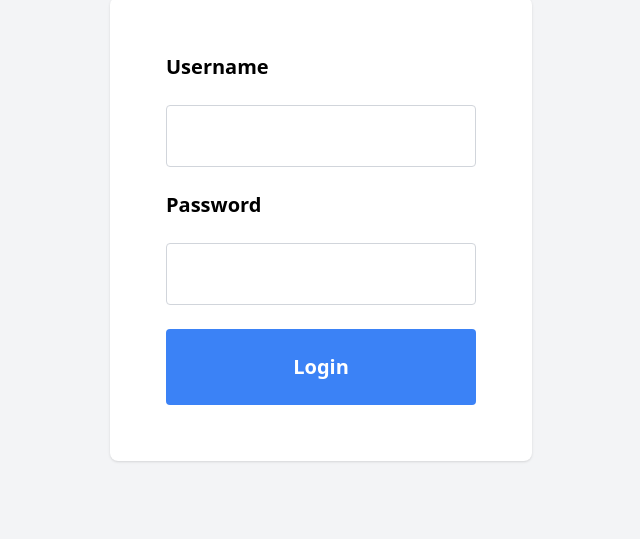
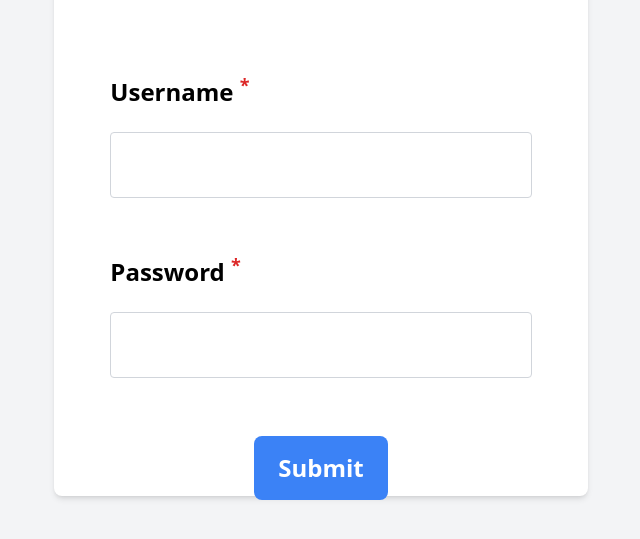
Before and after one commit to abbas-13/first-react-project, a React (Create React App) app: page /Login in a window 1280 px wide. Before the commit this address led to /. Shown: the part 171-710 px from the top of the page, without its empty margins (319-959 px from the left). Built offline with nearby package versions, Linux system fonts and the light colour scheme.

Commit message:
Add Google OAuth functionality

```diff
--- /dev/null
+++ b/config.js
@@ -0,0 +1,4 @@
+const googleClientID =
+  "377003269114-raho8ts27hos04h6vgf5lm18kpvb679f.apps.googleusercontent.com";
+
+const googleClientSecret = "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";
--- a/package.json
+++ b/package.json
@@ -3,6 +3,7 @@
   "version": "0.1.0",
   "private": true,
   "dependencies": {
+    "@react-oauth/google": "^0.11.1",
     "@testing-library/jest-dom": "^5.16.5",
     "@testing-library/react": "^13.4.0",
     "@testing-library/user-event": "^13.5.0",
@@ -11,6 +12,7 @@
     "prop-types": "^15.8.1",
     "react": "^18.2.0",
     "react-dom": "^18.2.0",
+    "react-hook-form": "^7.45.1",
     "react-router-dom": "^6.10.0",
     "react-scripts": "5.0.1",
     "web-vitals": "^2.1.4"
--- a/src/App.js
+++ b/src/App.js
@@ -1,4 +1,5 @@
 import { Routes, Route } from "react-router-dom";
+import { GoogleOAuthProvider } from "@react-oauth/google";
 
 import HomePage from "./pages/HomePage";
 import ContactUsPage from "./pages/ContactUsPage";
@@ -11,11 +12,12 @@ import { LoginPage } from "./pages/LoginPage";
 import { Auth } from "./components/Auth";
 
 export const App = () => (
+  <GoogleOAuthProvider clientId="377003269114-raho8ts27hos04h6vgf5lm18kpvb679f.apps.googleusercontent.com">
     <Auth>
       <Routes>
-      <Route path="/" exact element={<LoginPage />} />
+        <Route path="/Login" exact element={<LoginPage />} />
         <Route
-        path="/Homepage"
+          path="/"
           exact
           element={
             <AppShell>
@@ -24,7 +26,7 @@ export const App = () => (
           }
         />
         <Route
-        path="ContactUs"
+          path="/ContactUs"
           element={
             <AppShell>
               <ContactUsPage />
@@ -32,7 +34,7 @@ export const App = () => (
           }
         />
         <Route
-        path="AboutUs"
+          path="/AboutUs"
           element={
             <AppShell>
               <AboutUsPage />
@@ -65,4 +67,5 @@ export const App = () => (
         />
       </Routes>
     </Auth>
+  </GoogleOAuthProvider>
 );
--- a/src/components/Auth.js
+++ b/src/components/Auth.js
@@ -29,13 +29,16 @@ export const Auth = ({ children }) => {
       const usersData = await response.json();
 
       setUser(usersData);
-      localStorage.setItem("authToken", usersData.token);
-      setToken(jwtDecode(usersData.token));
-      setLoading(false);
 
-      navigate("/Homepage");
+      if (usersData.token) {
+        localStorage.setItem("authToken", usersData.token);
+        setToken(jwtDecode(usersData.token));
+        setLoading(false);
+      }
+
+      return usersData.message;
     } catch (err) {
-      console.log(err.message);
+      // console.log(err);
     }
   };
 
@@ -47,11 +50,10 @@ export const Auth = ({ children }) => {
     if (!authToken) {
       return false;
     }
-
     const currentDate = new Date();
     const tokenExp = new Date(authToken.exp * 1000);
 
-    return tokenExp > currentDate;
+    return { isValid: tokenExp > currentDate, authToken };
   };
 
   const fetchUser = async () => {
@@ -70,20 +72,20 @@ export const Auth = ({ children }) => {
 
       setUser(userToDisplay);
     } catch (err) {
-      console.log(err.message);
+      console.log(err);
     }
   };
 
   useEffect(() => {
     if (!user) {
-      const isValid = isTokenValid();
+      const { isValid, authToken } = isTokenValid();
 
       if (!isValid) {
-        navigate("/");
+        navigate("/Login");
+      } else if (!authToken.given_name) {
+        fetchUser();
       }
     }
-
-    fetchUser();
   }, []);
 
   return (
--- a/src/components/Pagination.js
+++ b/src/components/Pagination.js
@@ -56,7 +56,7 @@ export const Pagination = ({
   }, [currentPage, rowsPerPage]);
 
   return (
-    <div className="flex items-baseline my-8 justify-center">
+    <div className="flex  my-8 flex-none justify-center">
       <nav className="flex items-baseline justify-center">
         <button
           onClick={() => {
--- a/src/components/Sidebar.js
+++ b/src/components/Sidebar.js
@@ -2,7 +2,7 @@ import { NavLink } from "react-router-dom";
 
 export const Sidebar = () => {
   const links = [
-    { label: "Home", path: "/Homepage" },
+    { label: "Home", path: "/" },
     { label: "About Us", path: "/AboutUs" },
     { label: "Contact Us", path: "/ContactUs" },
     { label: "Users", path: "/Users" },
--- a/src/pages/HomePage.js
+++ b/src/pages/HomePage.js
@@ -1,13 +1,20 @@
 import { useContext } from "react";
+import jwtDecode from "jwt-decode";
 
 import { AuthContext } from "../context/authContext";
 
 function HomePage() {
   const { user } = useContext(AuthContext);
 
+  const token = localStorage.getItem("authToken")
+    ? jwtDecode(localStorage.getItem("authToken"))
+    : null;
+
+  const userName = user?.firstName ? user?.firstName : token?.given_name;
+
   return (
     <div className="flex justify-center">
-      <div className=" p-16 text-4xl">Hello {user?.firstName}</div>
+      <div className=" p-16 text-4xl">Hello {userName}</div>
     </div>
   );
 }
--- a/src/pages/LoginPage.js
+++ b/src/pages/LoginPage.js
@@ -1,66 +1,104 @@
 import { useState, useContext } from "react";
+import { useNavigate } from "react-router-dom";
+import { useForm } from "react-hook-form";
+import { GoogleLogin } from "@react-oauth/google";
+import jwtDecode from "jwt-decode";
 
 import { AuthContext } from "../context/authContext";
 
 export const LoginPage = () => {
-  const { login } = useContext(AuthContext);
-  const [inputValue, setInputValue] = useState({
-    username: "",
-    password: "",
-  });
+  const { login, setUser, token, setToken } = useContext(AuthContext);
 
-  const handleChange = (key) => (event) => {
-    setInputValue((prevState) => ({
-      ...prevState,
-      [key]: event.target.value,
-    }));
-  };
+  const [errMsg, setErrMsg] = useState();
 
-  const handleSubmit = (event) => {
-    event.preventDefault();
-    login(inputValue.username, inputValue.password);
-  };
+  const navigate = useNavigate();
+
+  const {
+    register,
+    handleSubmit,
+    formState: { errors },
+  } = useForm();
 
   return (
     <div className="flex justify-center items-center h-screen bg-gray-100">
-      <div className="bg-white shadow p-14 rounded-lg">
-        <form onSubmit={handleSubmit}>
+      <div className="w-5/12 h-4/6 bg-white shadow-md p-14 rounded-lg">
+        <div className="text-xl min-h-1.625 text-red-600 my-4">{errMsg}</div>
+        <form
+          onSubmit={handleSubmit(async (data) => {
+            const error = await login(data.username, data.password);
+
+            if (error) {
+              setErrMsg(error);
+            } else {
+              navigate("/");
+            }
+          })}
+        >
           <div className="mb-6">
             <label
-              className="block mb-6 font-semibold text-xl"
+              className="block mb-6 font-semibold text-2xl"
               htmlFor="username"
             >
-              Username
+              Username <sup className="text-red-600">*</sup>
             </label>
             <input
-              className="w-full px-6 py-4 border border-gray-300 rounded text-lg"
+              className="w-full px-6 py-4 border border-gray-300 rounded text-2xl"
               type="text"
               id="username"
-              value={inputValue.username}
-              onChange={handleChange("username")}
-              name="username"
+              {...register("username", {
+                required: "This field is required",
+              })}
             />
+            <div className="text-red-600 min-h-1.625 mt-2 text-xl">
+              {errors?.username?.message}
+            </div>
           </div>
           <div className="mb-6">
             <label
-              className="block mb-6 font-semibold text-xl"
+              className="block mb-6 font-semibold text-2xl"
               htmlFor="password"
             >
-              Password
+              Password <sup className="text-red-600">*</sup>
             </label>
             <input
-              className="w-full px-6 py-4 border border-gray-300 rounded text-lg"
+              className="w-full px-6 py-4 border border-gray-300 rounded text-2xl"
               type="password"
               id="password"
-              value={inputValue.password}
-              onChange={handleChange("password")}
-              name="password"
+              {...register("password", {
+                required: "This field is required",
+                minLength: {
+                  value: 4,
+                  message:
+                    "Please enter a valid password of minimum 8 characters",
+                },
+              })}
+            />
+            <div className="text-red-600 min-h-1.625 mt-2 text-xl">
+              {errors?.password?.message}
+            </div>
+          </div>
+          <div className="w-100% text-center">
+            <input
+              type="submit"
+              className="w-fit bg-blue-500 text-2xl hover:bg-blue-600 text-white font-bold py-4 px-6 rounded-lg"
             />
           </div>
-          <button className="w-full bg-blue-500 text-xl hover:bg-blue-600 text-white font-bold py-6 px-8 rounded">
-            Login
-          </button>
         </form>
+
+        <div className="mt-4 flex justify-center">
+          <GoogleLogin
+            onSuccess={(credentialResponse) => {
+              setUser(jwtDecode(credentialResponse.credential));
+              setToken(credentialResponse.credential);
+
+              localStorage.setItem("authToken", credentialResponse.credential);
+              navigate("/");
+            }}
+            onError={() => {
+              console.log("Login Failed");
+            }}
+          />
+        </div>
       </div>
     </div>
   );
--- a/tailwind.config.js
+++ b/tailwind.config.js
@@ -2,6 +2,9 @@
 module.exports = {
   content: ["./src/**/*.{js,jsx,ts,tsx}"],
   theme: {
+    minHeight: {
+      1.625: "1.625rem",
+    },
     extend: {},
   },
   plugins: [],
```
Also changed, not shown: src/pages/PostsPage.js (line endings or trailing spaces), 1 other file (tests, documents, lock files or other folders). Lines whose indentation alone changed are shown as unchanged.
